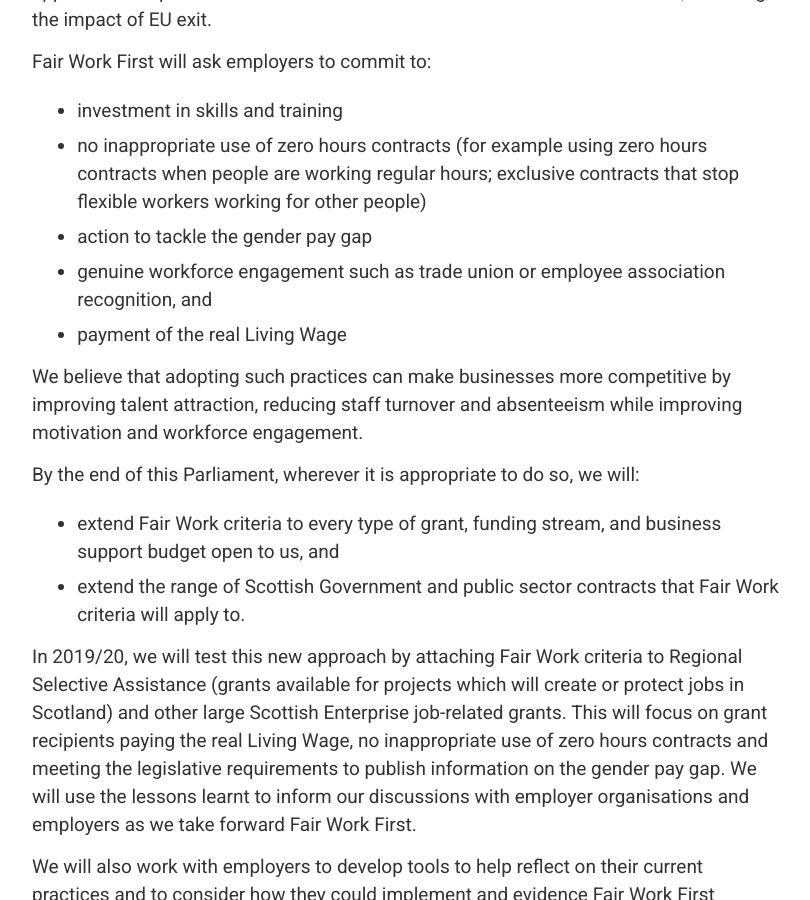
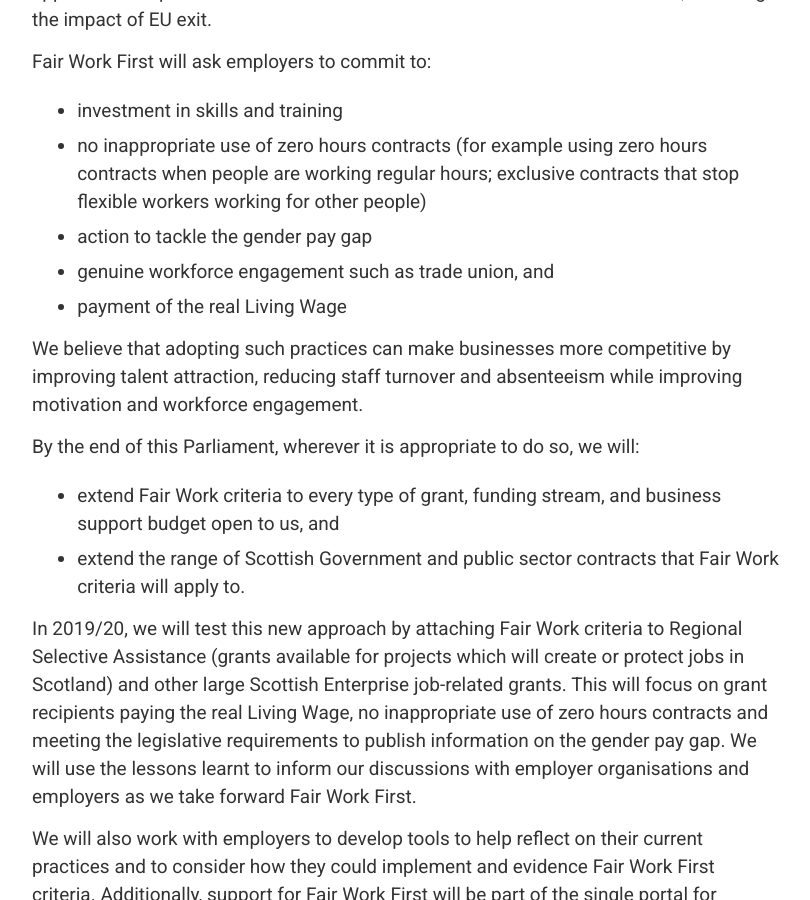
Before and after one commit to scottishgovernment/economicactionplan.mygov.scot, a Jekyll site: the page built from pages/fair-work-action-plan/fair-work-first.md, in a window 1280 px wide and 900 px high, scrolled down 683 px. Shown: the whole window, without its empty margins (38-848 px from the left). Built offline with Jekyll 4.4.1, drawn with Linux system fonts in a browser that asks for light colours.

Commit message:
MGS-5578 removed text listed in description

```diff
--- a/pages/fair-work-action-plan/fair-work-first.md
+++ b/pages/fair-work-action-plan/fair-work-first.md
@@ -18,7 +18,7 @@
 * investment in skills and training
 * no inappropriate use of zero hours contracts (for example using zero hours contracts when people are working regular hours; exclusive contracts that stop flexible workers working for other people)
 * action to tackle the gender pay gap
-* genuine workforce engagement such as trade union or employee association recognition, and
+* genuine workforce engagement such as trade union, and
 * payment of the real Living Wage
 
 We believe that adopting such practices can make businesses more competitive by improving talent attraction, reducing staff turnover and absenteeism while improving motivation and workforce engagement.
```
